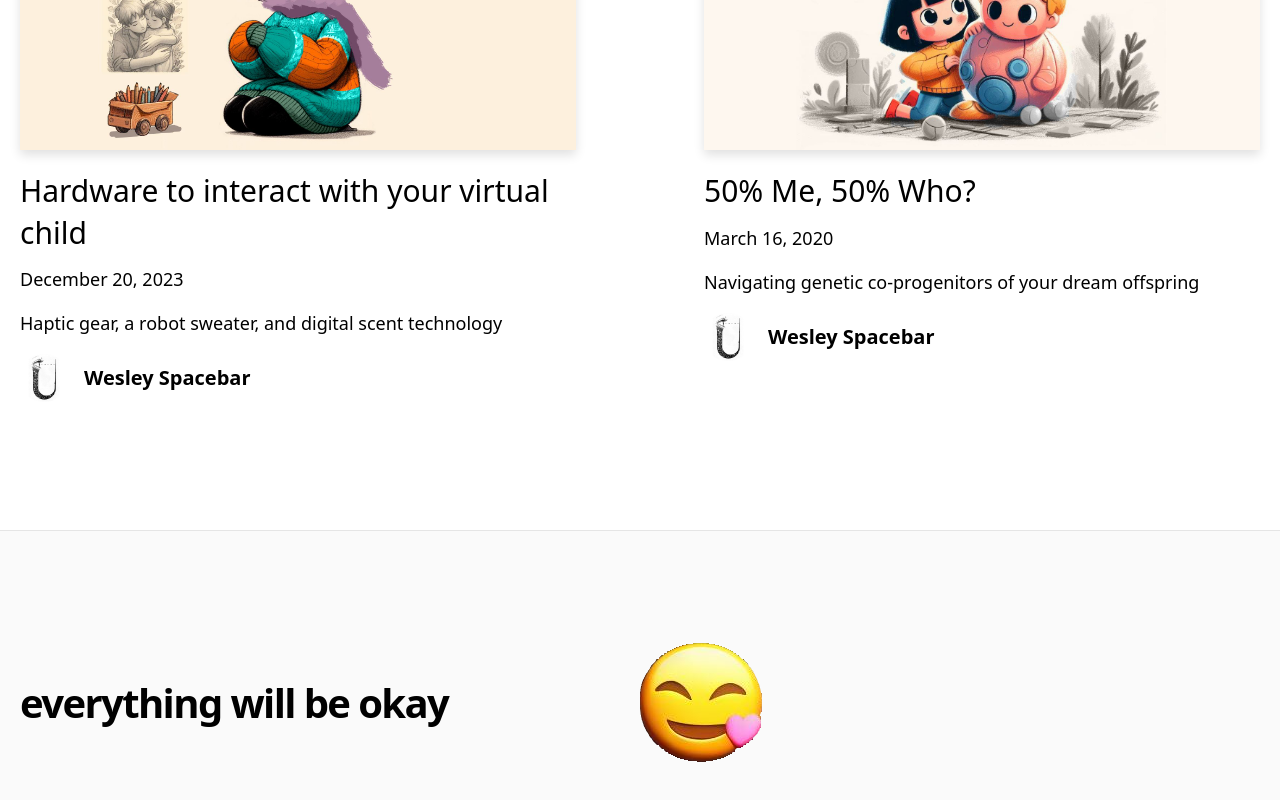
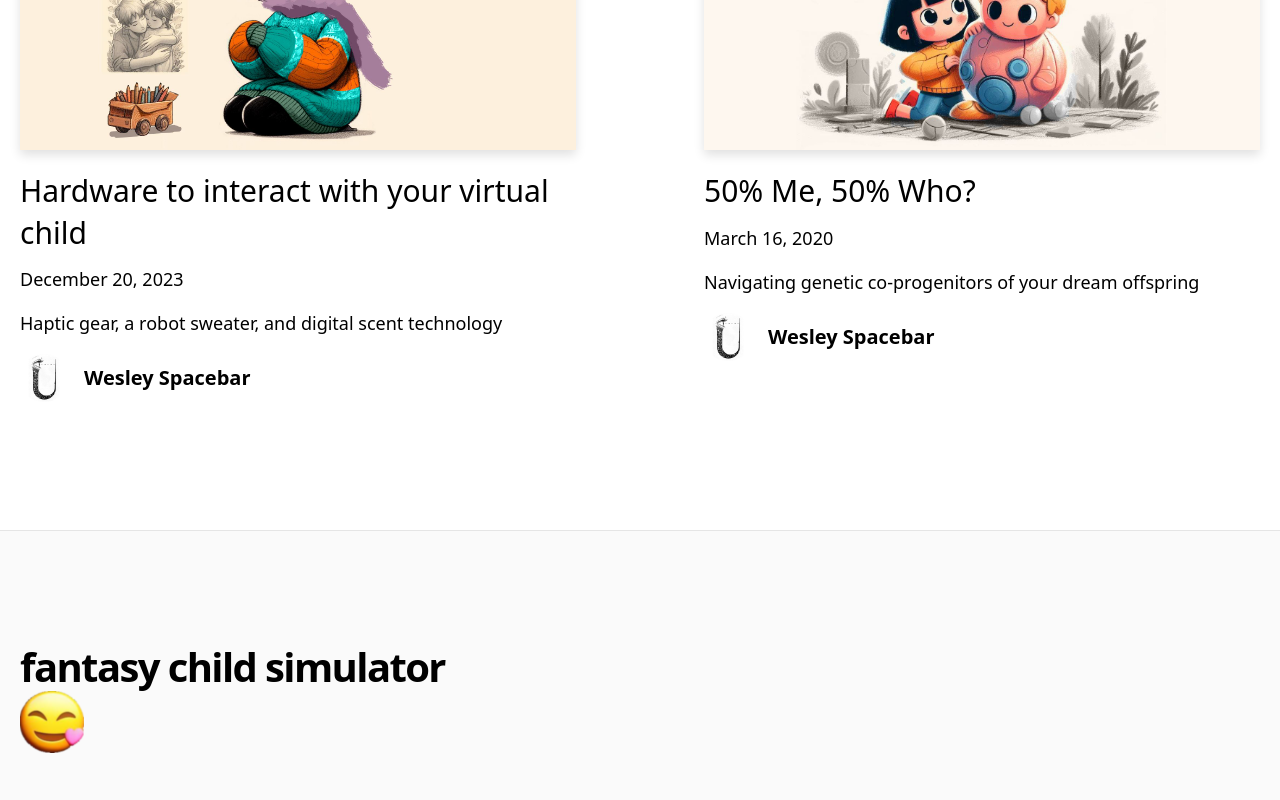
Before and after one commit to Wesxdz/kahlo-yawn, a Next.js app: page / in a window 1280 px wide. Shown: the part 1523-2323 px from the top of the page. Built offline with nearby package versions, Linux system fonts and the light colour scheme.

Commit message:
Update emoji again!

```diff
--- a/components/footer.tsx
+++ b/components/footer.tsx
@@ -7,9 +7,9 @@ const Footer = () => {
       <Container>
         <div className="py-28 flex flex-col lg:flex-row items-center">
           <h3 className="text-4xl lg:text-[2.5rem] font-bold tracking-tighter leading-tight text-center lg:text-left mb-10 lg:mb-0 lg:pr-4 lg:w-1/2">
-            everything will be okay
+          fantasy child simulator
+            <img src="/assets/fantasy_love_emoji.png"/>
           </h3>
-          <img src="/assets/fantasy_love_emoji.png"/>
         </div>
       </Container>
     </footer>
```
Also changed, not shown: public/assets/fantasy_love_emoji.png, 1 other file (tests, documents, lock files or other folders).
